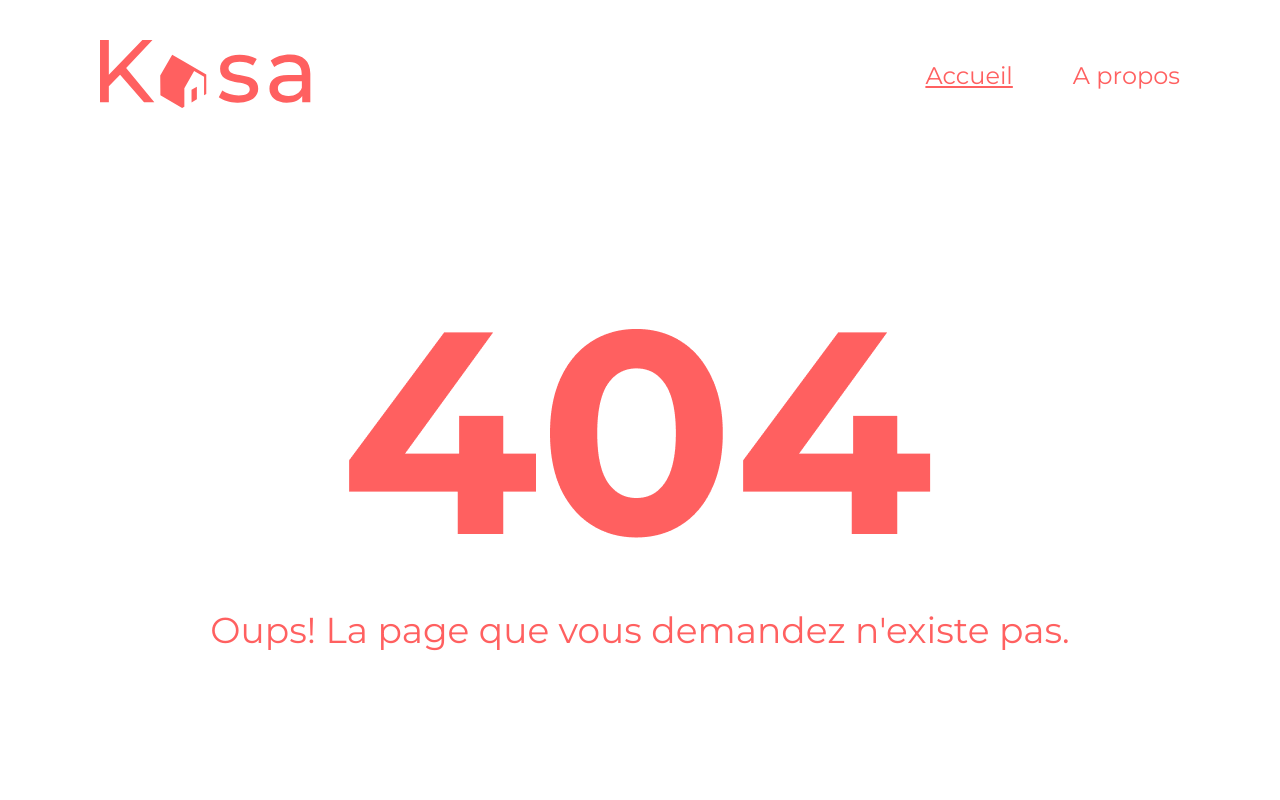
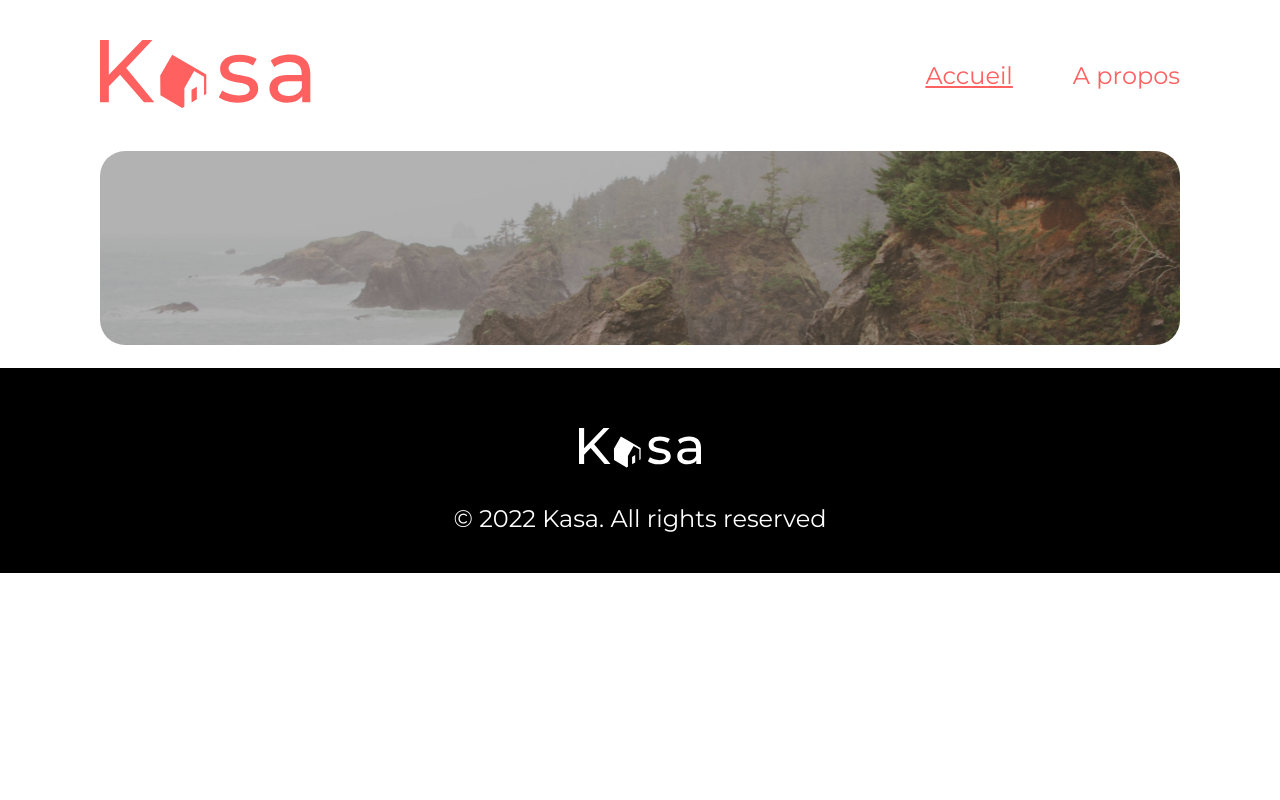
Before and after one commit to ShayReichert/ShayPaulElyReichert_11_18122021, a React (Create React App) app: page /lodging/0979876d in a window 1280 px wide. Shown: the top 800 px of the page. Built offline with nearby package versions, Linux system fonts and the light colour scheme.

Commit message:
react-router-dom v5

```diff
--- a/package.json
+++ b/package.json
@@ -5,7 +5,7 @@
   "dependencies": {
     "react": "^17.0.2",
     "react-dom": "^17.0.2",
-    "react-router-dom": "^6.2.1",
+    "react-router-dom": "^5.3.0",
     "react-scripts": "5.0.0",
     "sass": "^1.49.0"
   },
--- a/src/components/Collapse.jsx
+++ b/src/components/Collapse.jsx
@@ -3,9 +3,6 @@ import './Collapse.scss'
 import arrow from '.././assets/arrow.svg'
 
 class Collapse extends Component {
-  constructor(props) {
-    super(props)
-  }
 
   handleClick(e) {
     e.stopPropagation()
@@ -20,7 +17,7 @@ class Collapse extends Component {
         <div className="collapse-header">
           <span>{title}</span>
           <span className="arrow">
-            <img src={arrow} />
+            <img src={arrow} alt="" />
           </span>
         </div>
         <div className="collapse-body">
--- a/src/components/Hero.jsx
+++ b/src/components/Hero.jsx
@@ -2,9 +2,6 @@ import React, { Component } from 'react'
 import './Hero.scss'
 
 class Hero extends Component {
-  constructor(props) {
-    super(props)
-  }
 
   render() {
     return (
--- a/src/components/Thumb.jsx
+++ b/src/components/Thumb.jsx
@@ -1,19 +1,17 @@
 import React, { Component } from 'react'
+import { Link } from 'react-router-dom'
 import './Thumb.scss'
 
 class Thumb extends Component {
-  constructor(props) {
-    super(props)
-  }
 
   render() {
     const { id, cover, title } = this.props.lodging
 
     return (
-      <div key={id} className="lodging-thumb">
+      <Link to={`/lodging/${id}`} className="lodging-thumb">
         <img className="image" src={cover} alt={title} />
         <div className="title">{title}</div>
-      </div>
+      </Link>
     )
   }
 }
--- a/src/index.jsx
+++ b/src/index.jsx
@@ -1,22 +1,36 @@
 import React from 'react'
 import ReactDOM from 'react-dom'
-import { BrowserRouter as Router, Routes, Route } from 'react-router-dom'
+import { BrowserRouter as Router, Switch, Route } from 'react-router-dom'
 import Footer from './components/Footer'
 import Header from './components/Header'
 import './index.scss'
 import Home from './pages/Home'
 import About from './pages/About'
 import NotFound from './pages/NotFound'
+import SingleLodging from './pages/SingleLodging'
 
 ReactDOM.render(
   <React.StrictMode>
     <Router>
       <Header />
-      <Routes>
-        <Route path="/" element={<Home />} />
-        <Route path="/about" element={<About />} />
-        <Route  path="*" element={<NotFound />} />
-      </Routes>
+      <Switch>
+        <Route exact path="/">
+          <Home />
+        </Route>
+
+        <Route
+          path="/lodging/:lodgingId"
+          render={(props) => <SingleLodging {...props} />}
+        />
+
+        <Route path="/about">
+          <About />
+        </Route>
+
+        <Route path="*">
+          <NotFound />
+        </Route>
+      </Switch>
       <Footer />
     </Router>
   </React.StrictMode>,
--- a/src/pages/NotFound.jsx
+++ b/src/pages/NotFound.jsx
@@ -5,9 +5,7 @@ import './NotFound.scss'
 import NotFoundImage from '.././assets/404.png'
 
 class NotFound extends Component {
-  constructor(props) {
-    super(props)
-  }
+
   render() {
     return (
       <>
--- /dev/null
+++ b/src/pages/SingleLodging.jsx
@@ -0,0 +1,26 @@
+import React, { Component } from 'react'
+import './Home.scss'
+import Hero from '../components/Hero'
+import heroImage from '.././assets/home_hero.jpg'
+
+class SingleLodging extends Component {
+  constructor(props) {
+    super(props)
+    this.state = {}
+  }
+
+  componentDidMount() {
+    const { lodgingId } = this.props.match.params
+    console.log(lodgingId)
+  }
+
+  render() {
+    return (
+      <>
+        <Hero image={heroImage}></Hero>
+      </>
+    )
+  }
+}
+
+export default SingleLodging
```
Also changed, not shown: src/pages/SingleLodging.scss (added), 1 other file (tests, documents, lock files or other folders).
